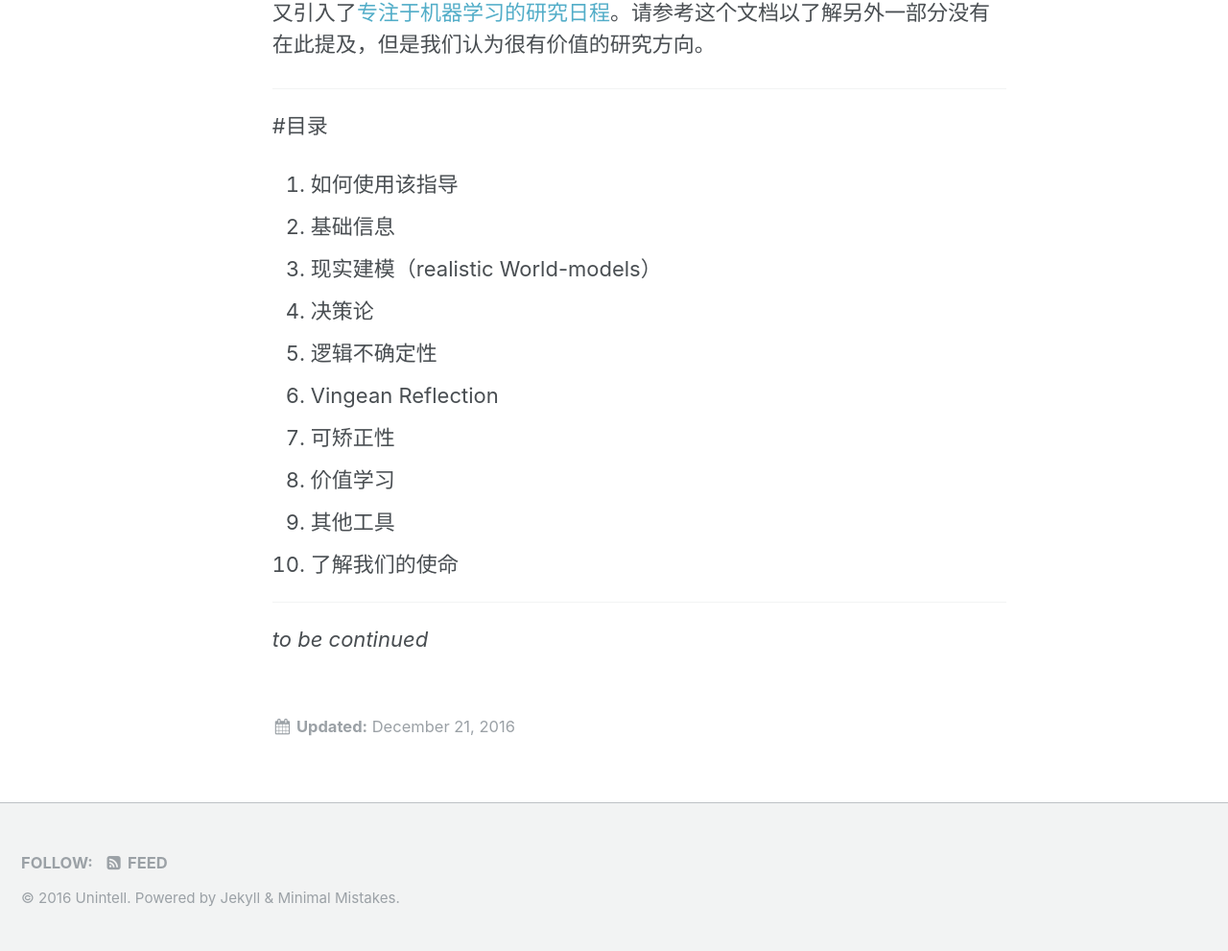
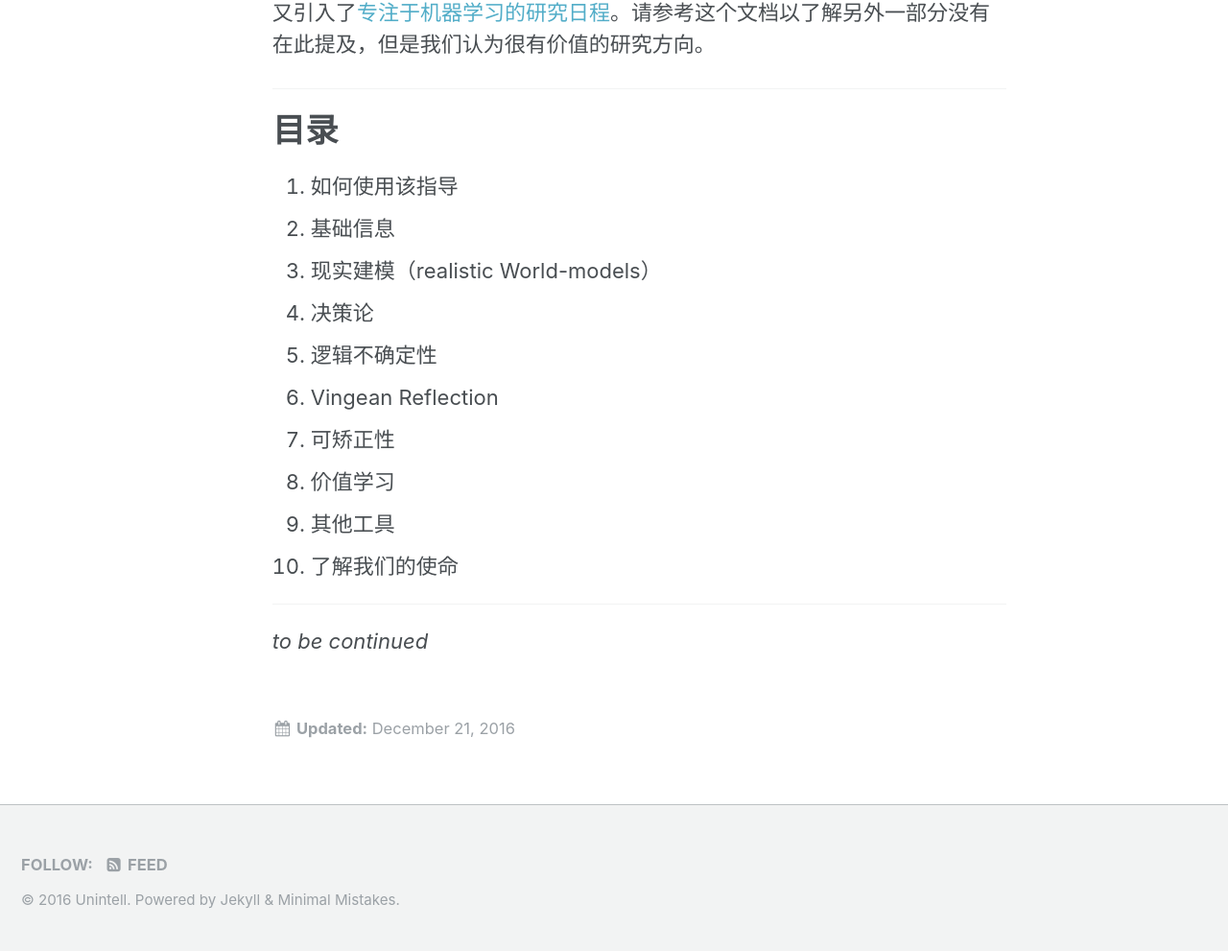
Before and after one commit to unintell/unintell.github.io, a Jekyll site: the page built from _posts/2016-12-21-MIRI-Research-Guide.md, in a window 1280 px wide. Shown: the part 1004-1995 px from the top of the page at 96% size. Built offline with Jekyll 4.4.1, drawn with Linux system fonts in a browser that asks for light colours.

Commit message:
fix format

```diff
--- a/_posts/2016-12-21-MIRI-Research-Guide.md
+++ b/_posts/2016-12-21-MIRI-Research-Guide.md
@@ -13,7 +13,7 @@ MIRI目前的研究项目着眼于了解如何在[原则](https://intelligence.o
 
 ---
 
-#目录
+# 目录 #
 
 1. 如何使用该指导
 2. 基础信息
```
